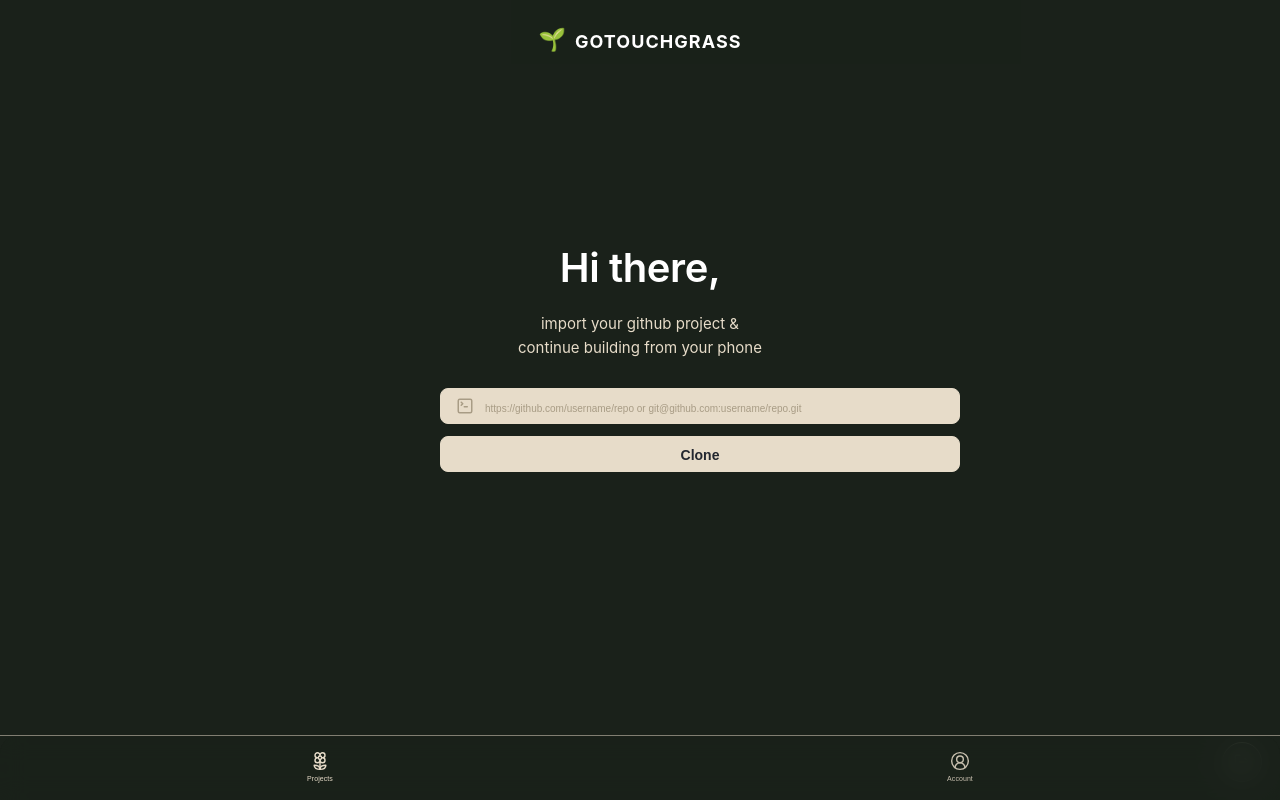
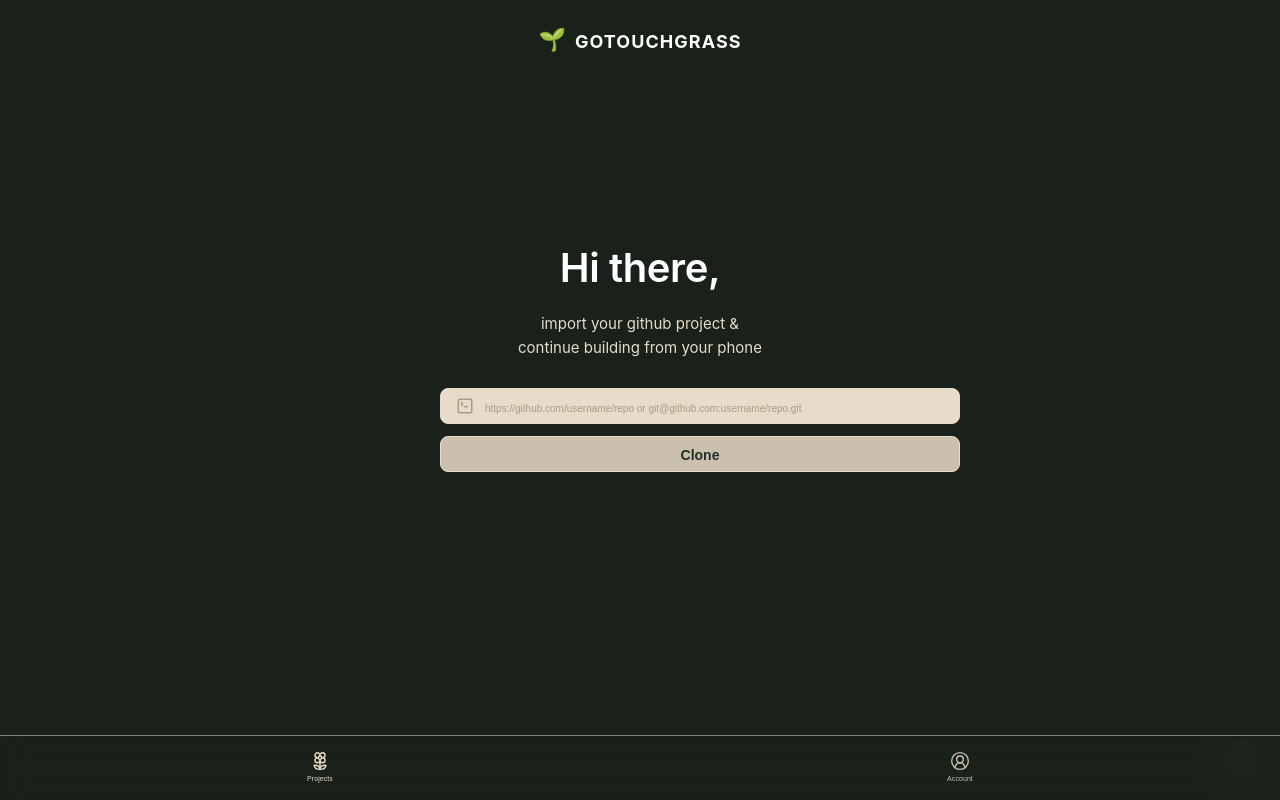
Before and after one commit to knottedbrains/touchgrass, a React (Vite) app: page /login in a window 1280 px wide. Both pictures are taken after typing "name@example.com", "Sample123" into the empty fields and a click on the button "Sign In". Built offline with nearby package versions, Linux system fonts and the light colour scheme; a web font is replaced by a local one.

Commit message:
Update button styles across AgentPage, DashboardPage, and ProjectPage for consistent design. Changed background color to #cbbfae and adjusted text color for improved readability. Enhanced CSS for button elements to ensure uniformity in appearance.

```diff
--- a/src/pages/AgentPage.tsx
+++ b/src/pages/AgentPage.tsx
@@ -98,7 +98,7 @@ const AgentPage: React.FC = () => {
           <button
             type="button"
             style={{
-              background: 'none',
+              background: '#cbbfae',
               border: 'none',
               marginLeft: 8,
               display: 'flex',
--- a/src/pages/DashboardPage.tsx
+++ b/src/pages/DashboardPage.tsx
@@ -218,8 +218,8 @@ const DashboardPage: React.FC<DashboardPageProps> = ({ onLogout }) => {
                       `}</style>
                     </div>
                     <button type="submit" className="repo-add-btn" style={{
-                      background: '#E7DCC9',
-                      color: '#23272f',
+                      background: '#cbbfae',
+                      color: '#232e25',
                       border: 'none',
                       borderRadius: 8,
                       fontWeight: 700,
@@ -272,8 +272,8 @@ const DashboardPage: React.FC<DashboardPageProps> = ({ onLogout }) => {
                         `}</style>
                       </div>
                       <button type="submit" className="repo-add-btn" style={{
-                        background: '#E7DCC9',
-                        color: '#23272f',
+                        background: '#cbbfae',
+                        color: '#232e25',
                         border: 'none',
                         borderRadius: 8,
                         fontWeight: 700,
@@ -370,8 +370,8 @@ const DashboardPage: React.FC<DashboardPageProps> = ({ onLogout }) => {
                   <input type="text" defaultValue="rachie" style={{ width: '100%', background: '#E7DCC9', color: '#8C7C63', fontFamily: 'Cera Pro, sans-serif', fontWeight: 400, fontSize: 13, border: 'none', borderRadius: 8, padding: '10px 12px', marginBottom: 8, outline: 'none', boxShadow: 'none', transition: 'background 0.2s' }} />
                   <label style={{ color: '#E7DCC9', fontWeight: 600, fontSize: 11, textAlign: 'left', marginBottom: 4, fontFamily: 'Cera Pro, sans-serif' }}>Email</label>
                   <input type="email" defaultValue="rachie@email.com" style={{ width: '100%', background: '#E7DCC9', color: '#8C7C63', fontFamily: 'Cera Pro, sans-serif', fontWeight: 400, fontSize: 13, border: 'none', borderRadius: 8, padding: '10px 12px', outline: 'none', boxShadow: 'none', transition: 'background 0.2s' }} />
-                  <button type="submit" className="repo-add-btn" style={{ marginTop: 18, fontWeight: 700, fontSize: 14, padding: '10px 0', borderRadius: 8, background: '#E7DCC9', color: '#232e25', border: 'none', fontFamily: 'Cera Pro, sans-serif', boxShadow: 'none', transition: 'background 0.2s', width: '100%' }}>Save</button>
-                  <button type="button" onClick={onLogout} style={{ marginTop: 8, fontWeight: 700, fontSize: 14, padding: '10px 0', borderRadius: 8, background: '#E7DCC9', color: '#232e25', border: 'none', fontFamily: 'Cera Pro, sans-serif', boxShadow: 'none', transition: 'background 0.2s', width: '100%', cursor: 'pointer' }}>Log out</button>
+                  <button type="submit" className="repo-add-btn" style={{ marginTop: 18, fontWeight: 700, fontSize: 14, padding: '10px 0', borderRadius: 8, background: '#cbbfae', color: '#232e25', border: 'none', fontFamily: 'Cera Pro, sans-serif', boxShadow: 'none', transition: 'background 0.2s', width: '100%' }}>Save</button>
+                  <button type="button" onClick={onLogout} style={{ marginTop: 8, fontWeight: 700, fontSize: 14, padding: '10px 0', borderRadius: 8, background: '#cbbfae', color: '#232e25', border: 'none', fontFamily: 'Cera Pro, sans-serif', boxShadow: 'none', transition: 'background 0.2s', width: '100%', cursor: 'pointer' }}>Log out</button>
                 </form>
               </div>
             )}
--- a/src/pages/ProjectPage.tsx
+++ b/src/pages/ProjectPage.tsx
@@ -188,7 +188,7 @@ const ProjectPage: React.FC = () => {
               <span style={{ fontSize: 14, color: '#e85a5a' }}>This action cannot be undone.</span>
             </div>
             <div style={{ display: 'flex', gap: 14, width: '100%', justifyContent: 'center' }}>
-              <button onClick={() => setKillAgentId(null)} style={{ background: '#E7DCC9', color: '#232e25', border: 'none', borderRadius: 8, fontWeight: 700, fontSize: 15, padding: '10px 24px', cursor: 'pointer', fontFamily: 'Cera Pro, sans-serif' }}>Cancel</button>
+              <button onClick={() => setKillAgentId(null)} style={{ background: '#cbbfae', color: '#232e25', border: 'none', borderRadius: 8, fontWeight: 700, fontSize: 15, padding: '10px 24px', cursor: 'pointer', fontFamily: 'Cera Pro, sans-serif' }}>Cancel</button>
               <button onClick={() => {
                 setAgents(agents.filter(a => a.id !== killAgentId));
                 setKillAgentId(null);
--- a/src/styles/index.css
+++ b/src/styles/index.css
@@ -404,7 +404,8 @@ body, .app {
 .repo-add-btn {
   background: var(--color-accent);
   color: #fff;
-  border: none;
+  border: none !important;
+  outline: none !important;
   border-radius: 12px;
   padding: 14px 28px;
   font-weight: 700;
```
